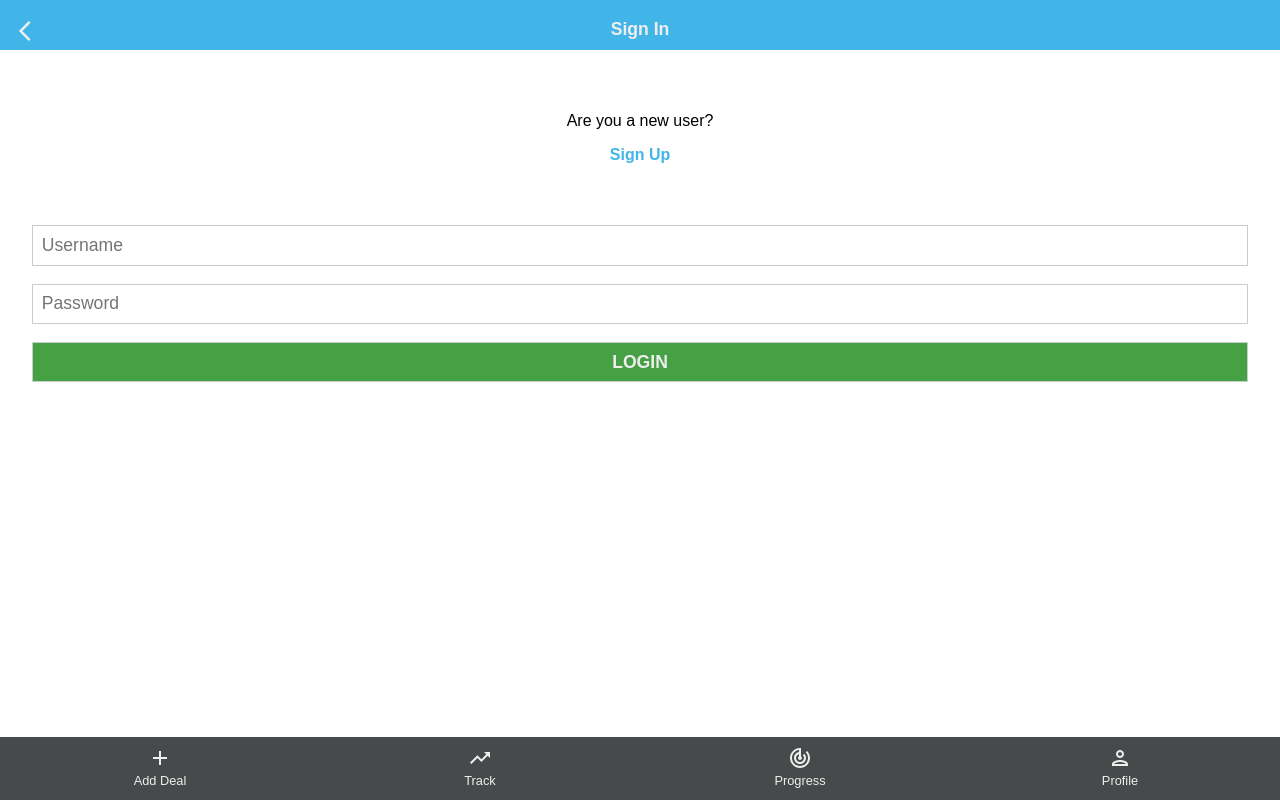
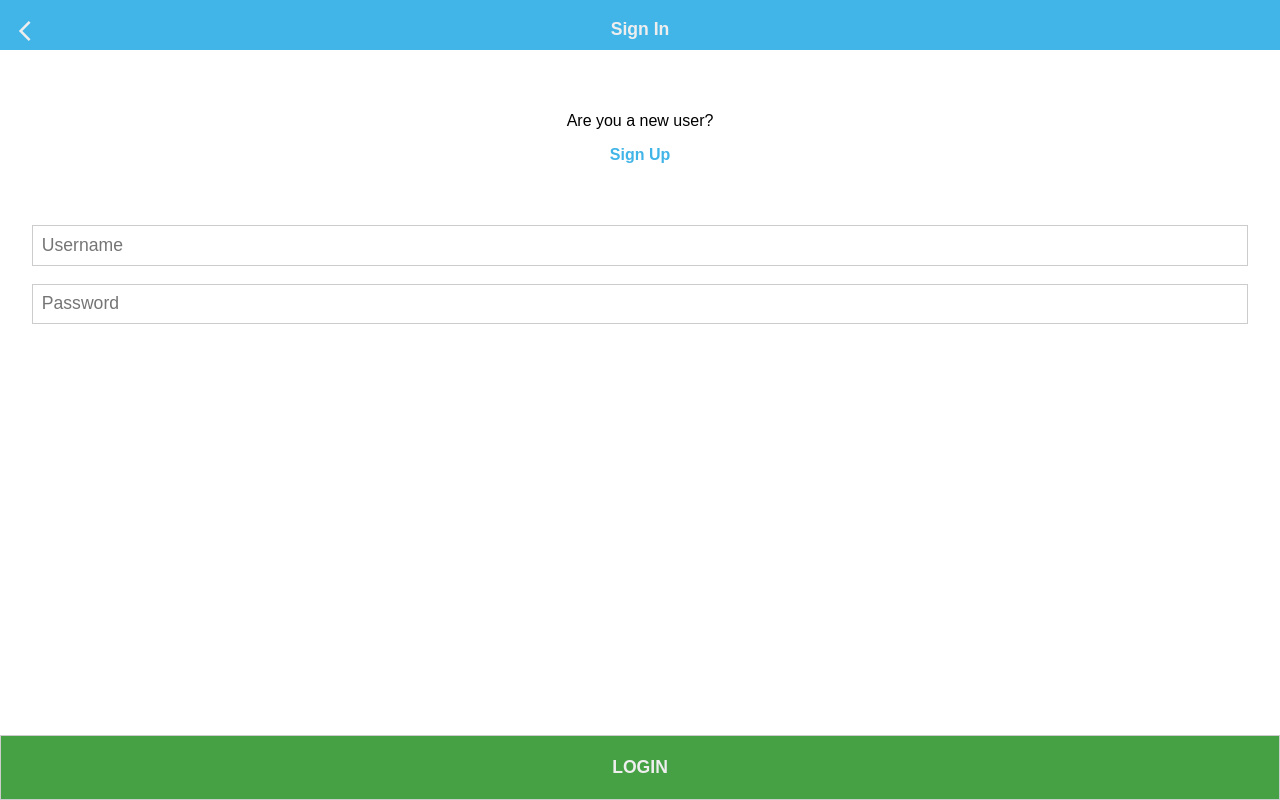
Before and after one commit to KumarAmitt/tracking-app-frontend, a React (Create React App) app: page / in a window 1280 px wide. Built offline with nearby package versions, Linux system fonts and the light colour scheme.

Commit message:
Fix login and signup pages

```diff
--- a/src/App/components/auth/style/auth.css
+++ b/src/App/components/auth/style/auth.css
@@ -43,6 +43,16 @@ form > button {
   text-transform: uppercase;
 }
 
+.auth form > button {
+  padding: 1.2em;
+  position: fixed;
+  left: 0;
+  right: 0;
+  bottom: -1em;
+  width: 100%;
+  z-index: 10;
+}
+
 form > button:hover {
   background-color: #1f6d1d;
 }
```
